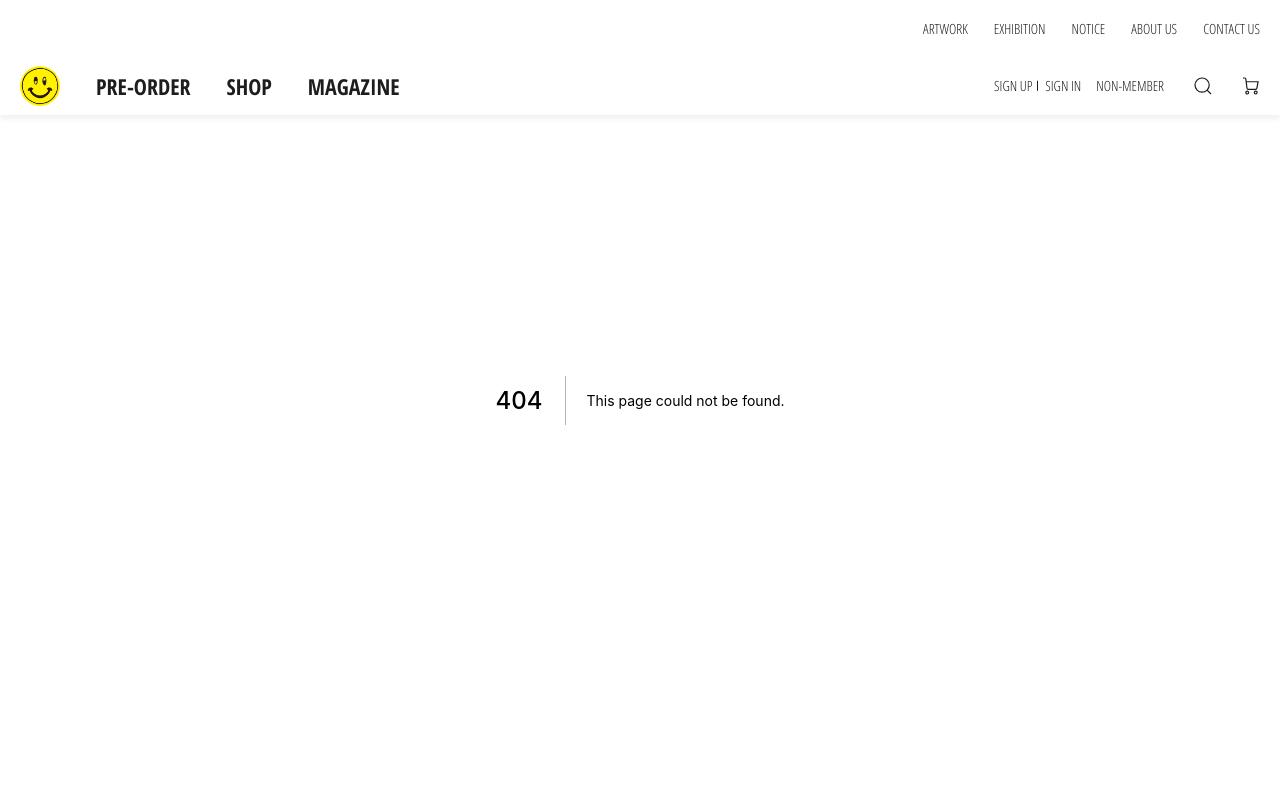
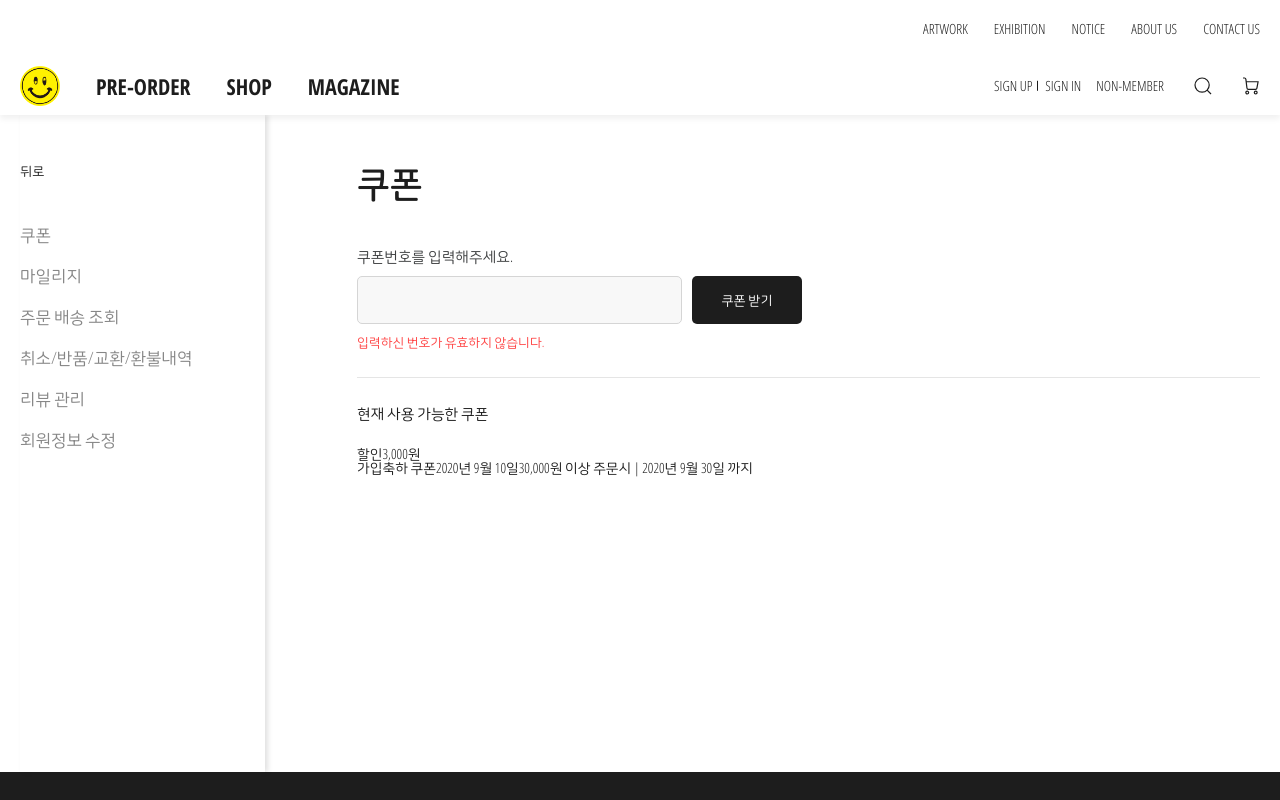
Before and after one commit to Kimustudio-RUFREE-j/kimu-client, a Next.js app: page /mypage/coupon in a window 1280 px wide. Before the commit this address had no page. Shown: the top 800 px of the page. Built offline with nearby package versions, Linux system fonts and the light colour scheme.

Commit message:
:construction: 마이페이지 퍼블리싱
마이페이지 쿠폰 퍼블리싱

```diff
--- /dev/null
+++ b/src/components/mypage/mypageLayout.tsx
@@ -0,0 +1,29 @@
+import React from 'react';
+import Link from 'next/link';
+import HeaderMb from '@/components/header_mb';
+import Footer from '@/components/footer';
+import { containerCss, center } from '@/styles/common';
+import { mypageLayoutCss } from '@/styles/mypage';
+import { mypageMenus } from '@/constants';
+
+export default function MypageLayout({ children }) {
+  return (
+    <>
+      <HeaderMb />
+      <div css={[containerCss, center, mypageLayoutCss]}>
+        <ul className="mypage-menu">
+          <button className="mypage-back" type="button">
+            뒤로
+          </button>
+          {mypageMenus.map((menu) => (
+            <li>
+              <Link href={menu.path}>{menu.name}</Link>
+            </li>
+          ))}
+        </ul>
+        <div className="mypage-container">{children}</div>
+      </div>
+      <Footer />
+    </>
+  );
+}
--- a/src/constants.ts
+++ b/src/constants.ts
@@ -1,6 +1,16 @@
-import { start } from 'repl';
+interface MenuInfo {
+  path: string;
+  name: string;
+}
 
-export const subMenus: { path: string; name: string }[] = [
+interface SnsInfo {
+  url: string;
+  src: string;
+  alt: string;
+  name: string;
+}
+
+export const subMenus: MenuInfo[] = [
   { path: `/artwork`, name: `artwork` },
   { path: `/exhibition`, name: `exhibition` },
   { path: `/notice`, name: `notice` },
@@ -8,18 +18,13 @@ export const subMenus: { path: string; name: string }[] = [
   { path: `/contactus`, name: `contact us` },
 ];
 
-export const mainMenus: { path: string; name: string }[] = [
+export const mainMenus: MenuInfo[] = [
   { path: `/preorder`, name: `pre-order` },
   { path: `/shop`, name: `shop` },
   { path: `/magazine`, name: `magazine` },
 ];
 
-export const socials: {
-  url: string;
-  src: string;
-  alt: string;
-  name: string;
-}[] = [
+export const socials: SnsInfo[] = [
   {
     url: `https://pf.kakao.com/_cxcnbT`,
     src: `/assets/icons/ic-kakaotalk.svg`,
@@ -56,6 +61,15 @@ export const socials: {
     alt: `키뮤스튜디오 블로그 바로가기`,
     name: `blog`,
   },
+];
+
+export const mypageMenus: MenuInfo[] = [
+  { path: `/mypage/coupon`, name: `쿠폰` },
+  { path: `/mypage/mileage`, name: `마일리지` },
+  { path: `/mypage/orderCheck`, name: `주문 배송 조회` },
+  { path: `/mypage/refundDetails`, name: `취소/반품/교환/환불내역` },
+  { path: `/mypage/reviews`, name: `리뷰 관리` },
+  { path: `/mypage/modifyInfo`, name: `회원정보 수정` },
 ];
 
 export const privacyPolicy = `[개인정보 수집항목]
--- /dev/null
+++ b/src/pages/mypage/coupon.tsx
@@ -0,0 +1,36 @@
+import MypageLayout from '@/components/mypage/mypageLayout';
+import { couponCss } from '@/styles/mypage';
+
+export default function Coupon() {
+  return (
+    <MypageLayout>
+      <div css={couponCss}>
+        <h2>쿠폰</h2>
+        <div className="coupon-input">
+          <span>쿠폰번호를 입력해주세요.</span>
+          <div>
+            <input type="text" />
+            <button type="button">쿠폰 받기</button>
+            <p>입력하신 번호가 유효하지 않습니다.</p>
+          </div>
+        </div>
+        <div className="coupon-container">
+          <span>현재 사용 가능한 쿠폰</span>
+          <ul className="coupon-list">
+            <li>
+              <div>
+                <span>할인</span>
+                <span>3,000원</span>
+              </div>
+              <div>
+                <span>가입축하 쿠폰</span>
+                <span>2020년 9월 10일</span>
+                <span>30,000원 이상 주문시 | 2020년 9월 30일 까지</span>
+              </div>
+            </li>
+          </ul>
+        </div>
+      </div>
+    </MypageLayout>
+  );
+}
--- /dev/null
+++ b/src/pages/mypage/index.tsx
@@ -0,0 +1,57 @@
+import React from 'react';
+import Link from 'next/link';
+
+import HeaderMb from '@/components/header_mb';
+import Footer from '@/components/footer';
+
+import { containerCss } from '@/styles/common';
+import { myPageCss } from '@/styles/mypage';
+
+import { mypageMenus } from '@/constants';
+
+export default function Mypage() {
+  return (
+    <>
+      <HeaderMb />
+      <div css={[containerCss, myPageCss]}>
+        <h2>키뮤님</h2>
+        <ul className="mypage-main-assets">
+          <li>
+            <Link href="/mypage/coupon">
+              <a>
+                <h6>쿠폰</h6>
+                <span>0 장</span>
+              </a>
+            </Link>
+          </li>
+          <li>
+            <Link href="/mypage/mileage">
+              <a>
+                <h6>마일리지</h6>
+                <span>2,500원</span>
+              </a>
+            </Link>
+          </li>
+        </ul>
+        <ul className="mypage-main-manage">
+          {mypageMenus.map((menu, idx) => {
+            if (idx >= 2) {
+              return (
+                <li>
+                  <Link href={menu.path}>
+                    <a>
+                      {menu.name}
+                      <i />
+                    </a>
+                  </Link>
+                </li>
+              );
+            }
+            return false;
+          })}
+        </ul>
+      </div>
+      <Footer />
+    </>
+  );
+}
--- /dev/null
+++ b/src/styles/mypage.ts
@@ -0,0 +1,150 @@
+import { css } from '@emotion/react';
+import { mq } from '@/styles/common';
+
+export const myPageCss = css`
+  max-width: 980px;
+  margin: 0 auto;
+  > h2 {
+    font-size: 25px;
+    text-align: center;
+    margin-top: 51px;
+    margin-bottom: 66px;
+  }
+  > .mypage-main-assets {
+    display: flex;
+    text-align: center;
+    box-shadow: 0 5px 20px 0 rgba(0, 0, 0, 0.08);
+    > li {
+      width: 50%;
+      > a {
+        position: relative;
+        display: block;
+        padding: 41px 20px;
+        > h6 {
+          font-size: 13px;
+          color: #3f4142;
+        }
+        > span {
+          display: block;
+          font-size: 17px;
+          color: #1d1d1d;
+          margin-top: 10px;
+        }
+      }
+      &:last-of-type > a {
+        &:after {
+          position: absolute;
+          top: 50%;
+          left: 0;
+          transform: translateY(-50%);
+          display: block;
+          width: 1px;
+          height: 50%;
+          content: '';
+          background-color: rgba(0, 0, 0, 0.25);
+        }
+      }
+    }
+  }
+  .mypage-main-manage {
+    margin-top: 10px;
+    margin-bottom: 200px;
+    > li {
+      > a {
+        display: flex;
+        justify-content: space-between;
+        align-items: center;
+        padding: 20px;
+        border-bottom: 1px solid rgba(0, 0, 0, 0.1);
+        > i {
+          display: inline-block;
+          width: 7px;
+          height: 7px;
+          content: '';
+          transform: rotate(-45deg);
+          border-style: solid;
+          border-width: 0px 1px 1px 0px;
+          border-color: #1d1d1d;
+        }
+      }
+    }
+  }
+`;
+
+export const mypageLayoutCss = css`
+  display: flex;
+  padding-left: 20px;
+  padding-right: 20px;
+  box-sizing: border-box;
+  > .mypage-menu {
+    width: 245px;
+    box-shadow: 3px 0 5px 0 rgba(0, 0, 0, 0.12);
+    padding-bottom: 300px;
+    .mypage-back {
+      margin-top: 50px;
+      margin-bottom: 48px;
+    }
+    > li {
+      > a {
+        font-size: 17px;
+        color: #868686;
+      }
+      margin-bottom: 24px;
+    }
+  }
+  > .mypage-container {
+    width: calc(100% - 245px);
+  }
+`;
+
+export const couponCss = css`
+  padding-left: 92px;
+  > h2 {
+    font-size: 36px;
+    margin-top: 50px;
+    margin-bottom: 48px;
+  }
+  .coupon-input {
+    > span {
+      font-size: 15px;
+      color: #3f4142;
+    }
+    > div {
+      margin-top: 12px;
+      padding-bottom: 28px;
+      border-bottom: 1px solid rgba(0, 0, 0, 0.1);
+      > input {
+        width: 325px;
+        height: 48px;
+        line-height: 48px;
+        padding: 0 15px;
+        border: 1px solid #d5d5d5;
+        border-radius: 5px;
+        background-color: #f8f8f8;
+      }
+      > button {
+        width: 110px;
+        height: 48px;
+        line-height: 48px;
+        color: #fff;
+        margin-left: 10px;
+        border-radius: 5px;
+        background-color: #1d1d1d;
+      }
+      > p {
+        font-size: 13px;
+        color: #ff4343;
+        margin-top: 12px;
+      }
+    }
+  }
+  > .coupon-container {
+    margin-top: 28px;
+    > span {
+      font-size: 15px;
+    }
+    .coupon-list {
+      margin-top: 26px;
+    }
+  }
+`;
```
